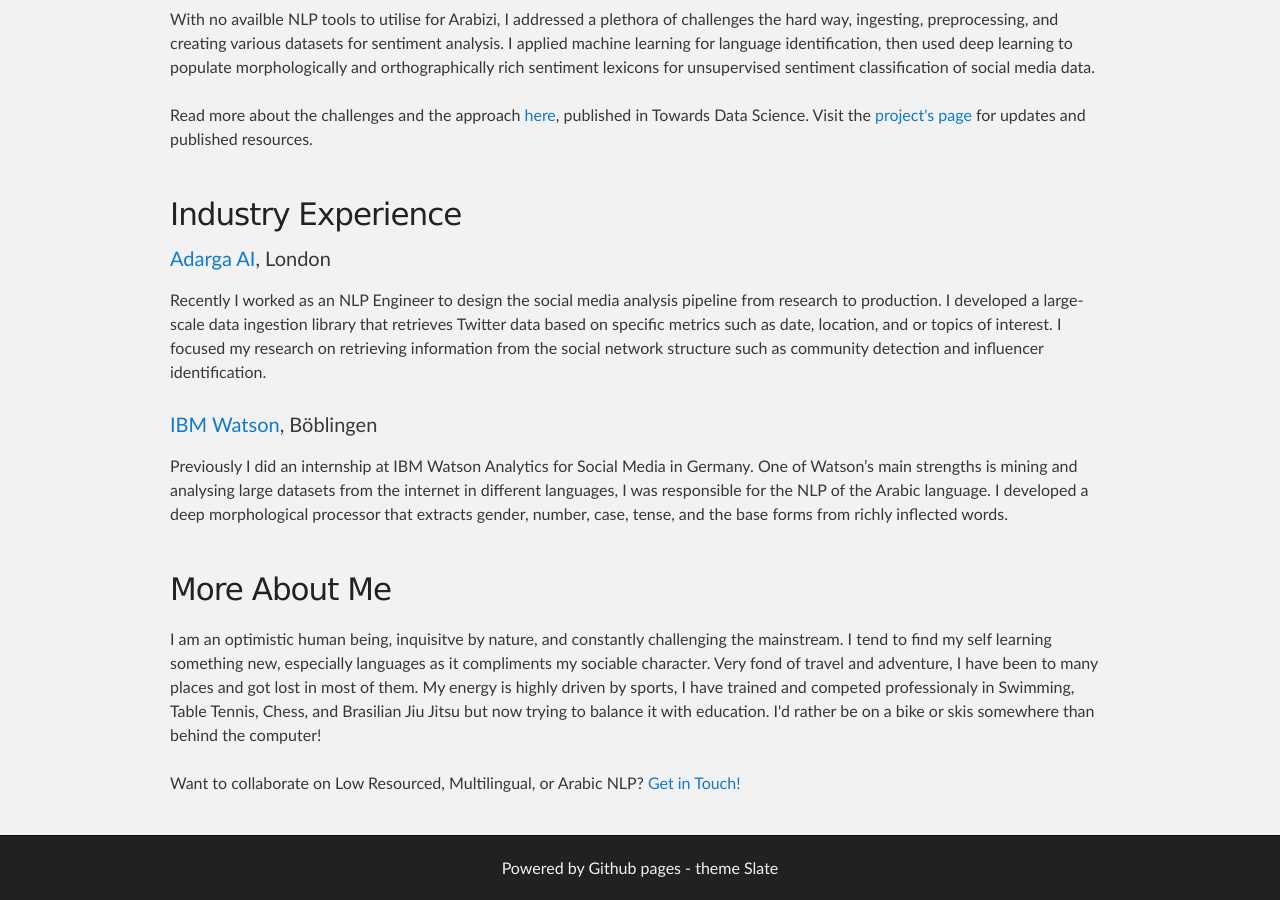
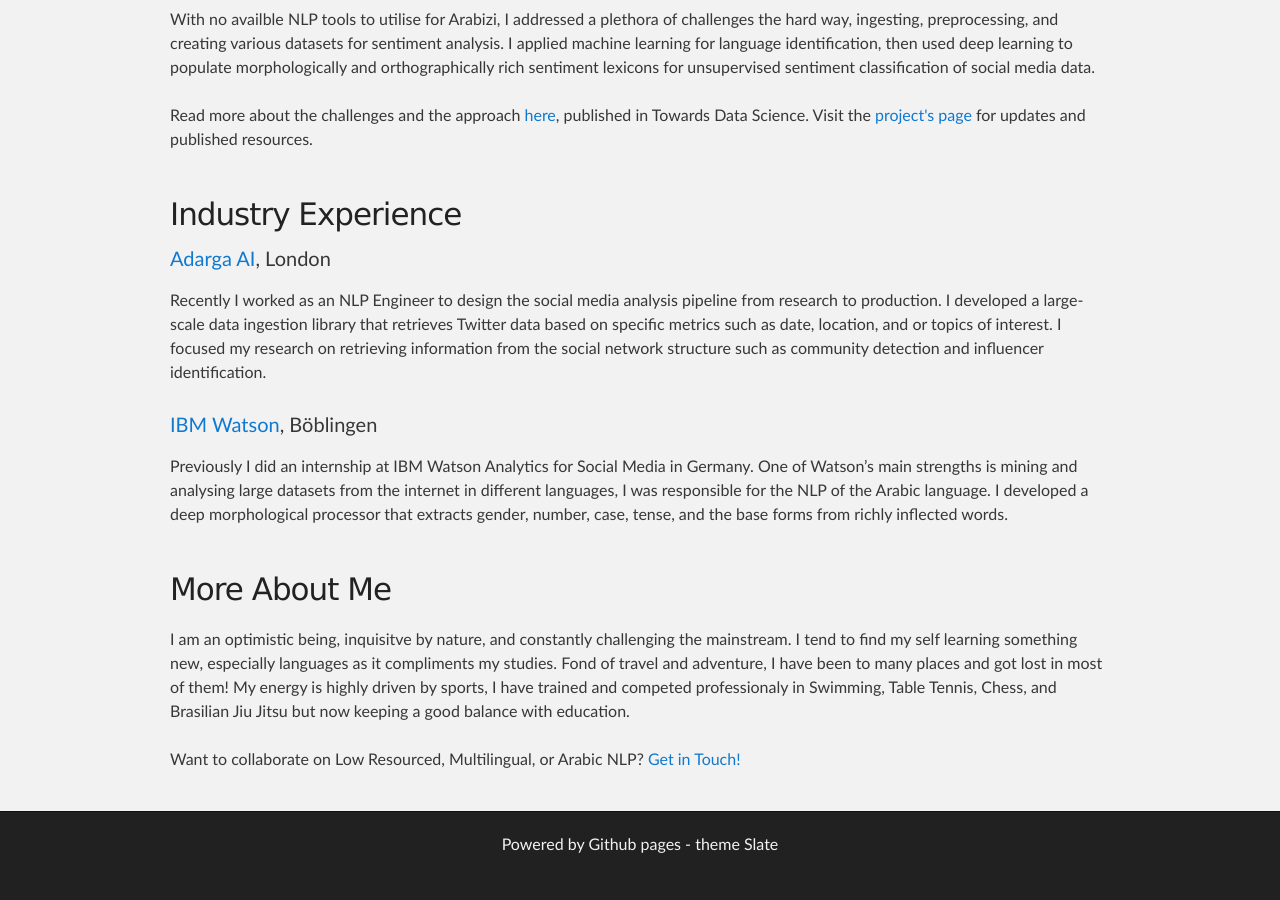
Before and after one commit to TahaTobaili/tahatobaili.github.io, a Jekyll site: the page built from index.html, in a window 1280 px wide and 900 px high, scrolled down 879 px. Built offline with Jekyll 4.4.1, drawn with Linux system fonts in a browser that asks for light colours; after the commit the page ends 1755 px from its top, so only the background shows below that.

Commit message:
homepage

```diff
--- a/index.html
+++ b/index.html
@@ -68,10 +68,9 @@ title: Taha Tobaili
 	</div>
 	<div class="item" id="about">
 		<h2>More About Me</h2>
-		<p>I am an optimistic human being, inquisitve by nature, and constantly challenging the mainstream. I tend to find my self learning something new, especially languages
-		as it compliments my sociable character. Very fond of travel and adventure, I have been to many places and got lost in most of them. My energy is highly driven by sports, I have
-		trained and competed professionaly in Swimming, Table Tennis, Chess, and Brasilian Jiu Jitsu but now trying to balance it with education. I'd rather be
-		on a bike or skis somewhere than behind the computer! <br><br>
+		<p>I am an optimistic being, inquisitve by nature, and constantly challenging the mainstream. I tend to find my self learning something new, especially languages
+		as it compliments my studies. Fond of travel and adventure, I have been to many places and got lost in most of them! My energy is highly driven by sports, I have
+		trained and competed professionaly in Swimming, Table Tennis, Chess, and Brasilian Jiu Jitsu but now keeping a good balance with education. <br><br>
 		Want to collaborate on Low Resourced, Multilingual, or Arabic NLP? <a href="#intro">Get in Touch!</a>
 		</p>
 	</div>
```
Also changed, not shown: assets/images/imperial.jpg (added).
